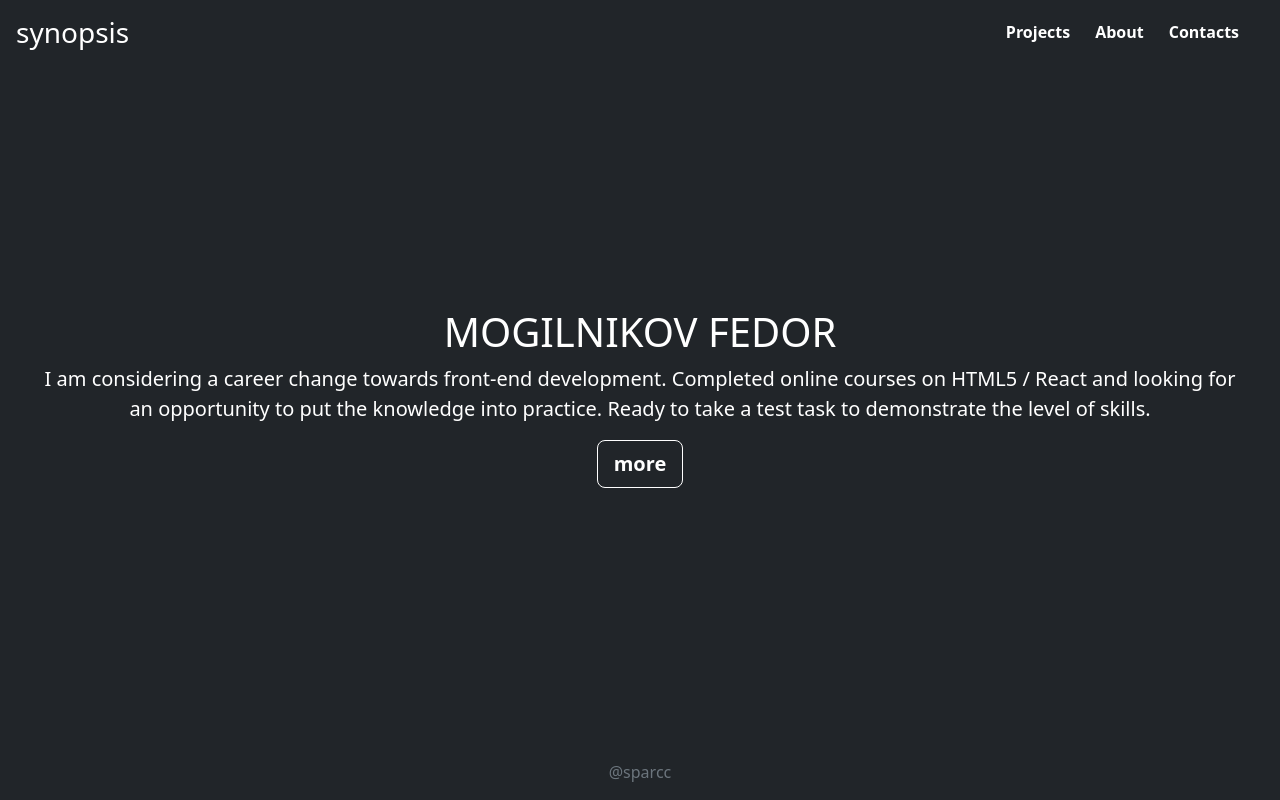
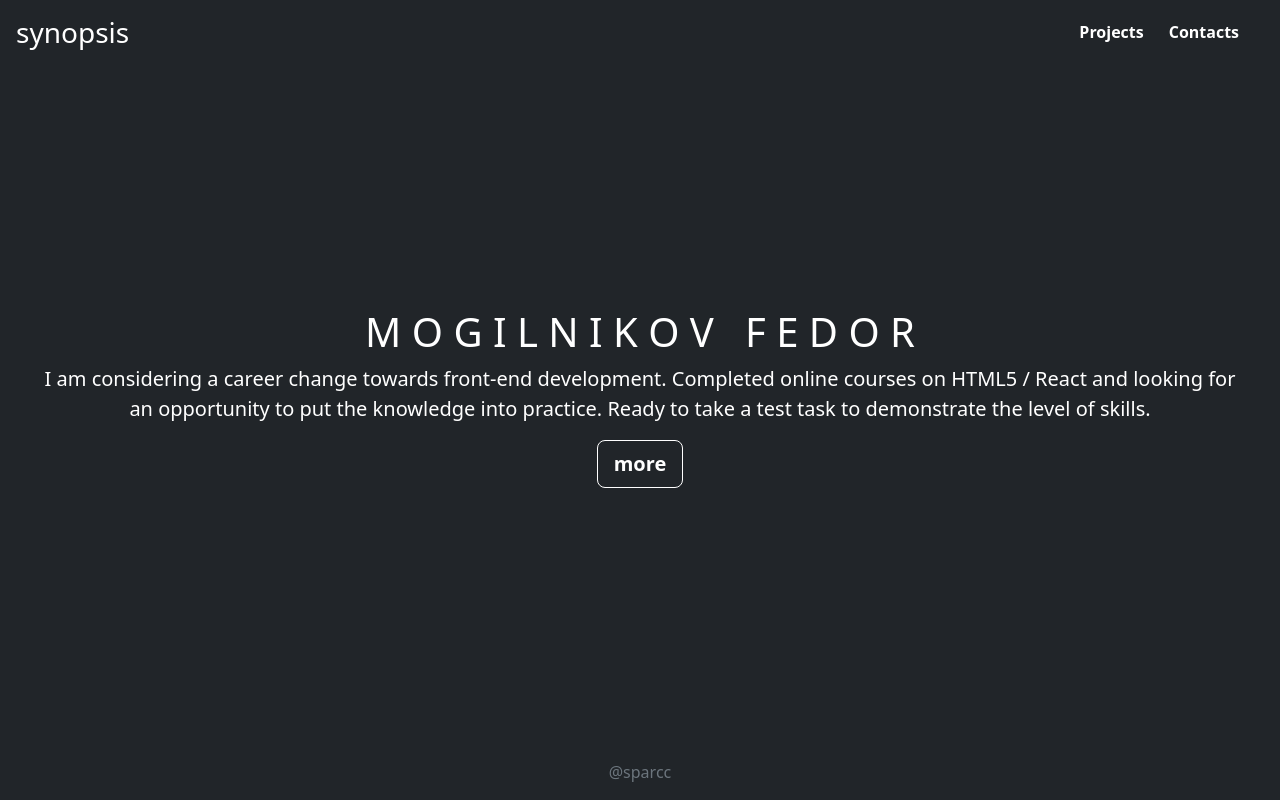
Before and after one commit to tank5588/resume, a website: page index.html in a window 1280 px wide. Drawn offline with nearby package versions, Linux system fonts and the light colour scheme.

Commit message:
feat: add a

```diff
--- a/index.html
+++ b/index.html
@@ -1,5 +1,8 @@
 <!doctype html>
-<html lang="en" class="h-100">
+<html
+          lang="en"
+          class="h-100"
+>
   <head>
     <meta
           charset="utf-8"
@@ -27,25 +30,32 @@
           class="d-flex h-100 text-center text-bg-dark"
           wfd-invisible="true"
   >
-
     <div
           class="cover-container d-flex w-100 h-100 p-3 mx-auto flex-column"
     >
-      <!--header--><header class="mb-auto">
+    <!--header--><header
+          class="mb-auto"
+    >
       <div>
-        <h3 class="float-md-start mb-0 user__color-synopsis">
+        <h3
+                class="float-md-start mb-0 user__color-synopsis"
+        >
                 synopsis
         </h3>
-        <nav class="nav nav-masthead justify-content-center float-md-end">
-          <a class="nav-link fw-bold py-1 px-0 color__class active" href="#">
+        <nav
+                class="nav nav-masthead justify-content-center float-md-end"
+        >
+          <a
+                class="nav-link fw-bold py-1 px-0 color__class active"
+                href="https://github.com/tank5588"
+          >
                 Projects
           </a>
           &nbsp;&nbsp;&nbsp;&nbsp;&nbsp;&nbsp;
-          <a class="nav-link fw-bold py-1 px-0 color__class" href="#">
-            About
-          </a>
-          &nbsp;&nbsp;&nbsp;&nbsp;&nbsp;&nbsp;
-          <a class="nav-link fw-bold py-1 px-0 color__class" href="#">
+          <a
+                class="nav-link fw-bold py-1 px-0 color__class"
+                href="#"
+          >
                 Contacts
           </a>
           &nbsp;&nbsp;&nbsp;&nbsp;&nbsp;&nbsp;
@@ -57,7 +67,7 @@
                 class="px-3"
     >
       <h1>
-        MOGILNIKOV FEDOR
+                M O G I L N I K O V  &nbsp;  F E D O R
       </h1>
       <p
                 class="lead"
@@ -83,7 +93,7 @@
                 class="mt-auto text-white-50"
     >
       <a
-              href="#"
+                href="https://t.me/sparcc"
                 class="user__color"
       >
                 @sparcc
```
Lines whose indentation alone changed are shown as unchanged.
